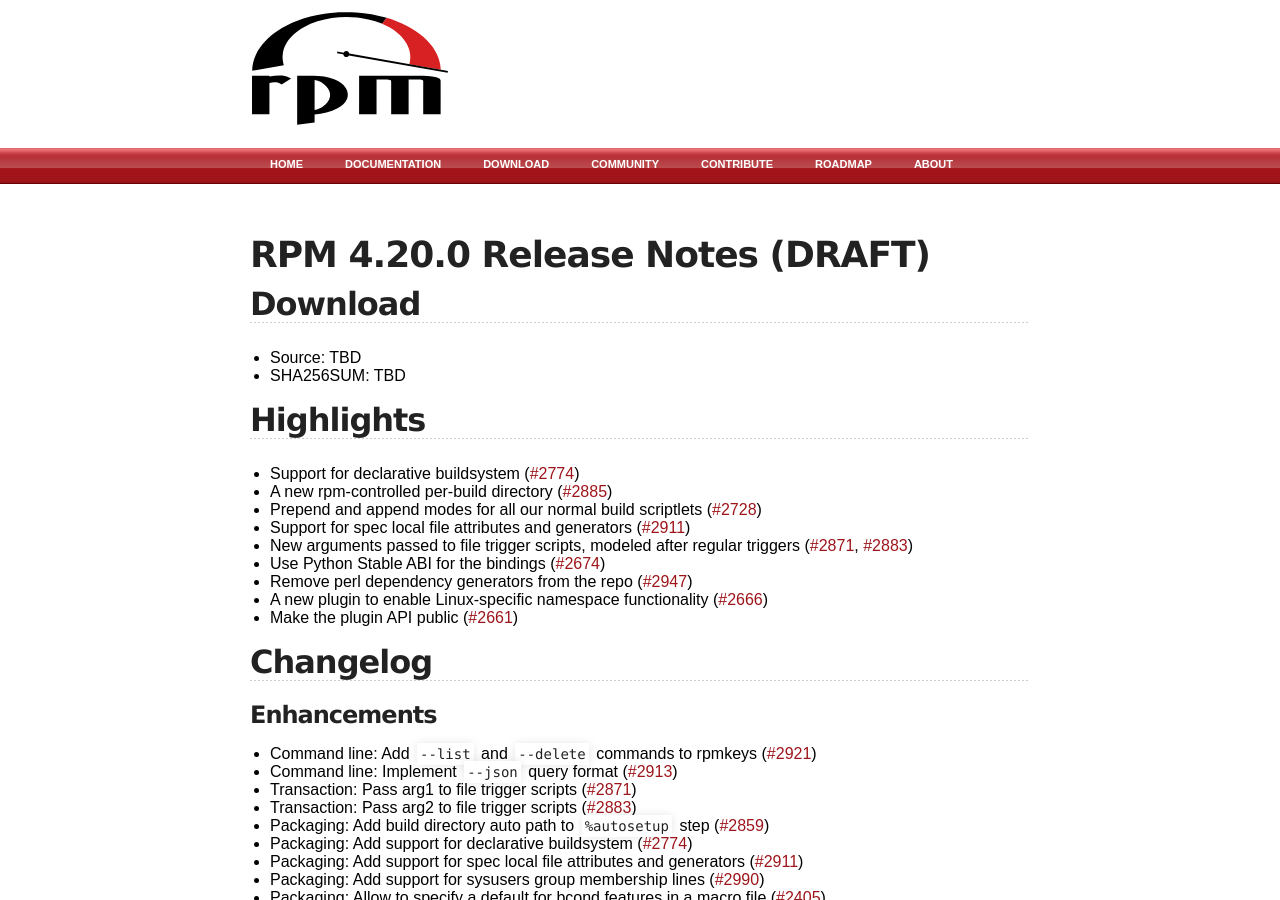
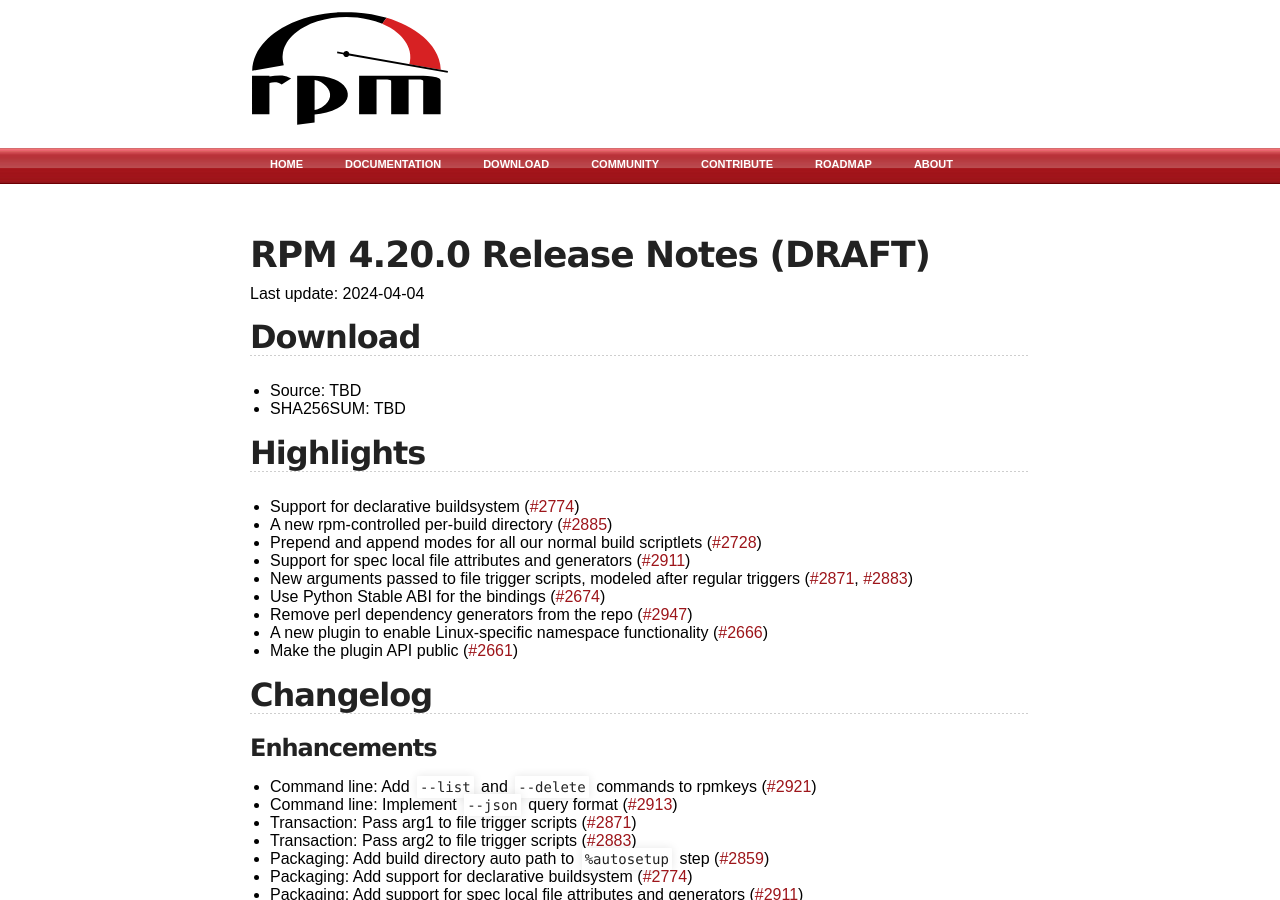
Before and after one commit to rpm-software-management/rpm-web, a Jekyll site: the page built from wiki/Releases/4.20.0.md, in a window 1280 px wide and 900 px high. Built offline with Jekyll 4.4.1, drawn with Linux system fonts in a browser that asks for light colours.

Commit message:
Add "Last update" to 4.20 draft RN
This may be useful for someone going back to the page after a while and
not being sure how "current" the draft really is (me included).

Of course, checking the git log is always possible but not everybody
knows where to find the repo.

```diff
--- a/wiki/Releases/4.20.0.md
+++ b/wiki/Releases/4.20.0.md
@@ -4,6 +4,8 @@ title: rpm.org - Releases
 ---
 
 # RPM 4.20.0 Release Notes (DRAFT)
+
+Last update: 2024-04-04
 
 ## Download
 * Source: TBD
```
